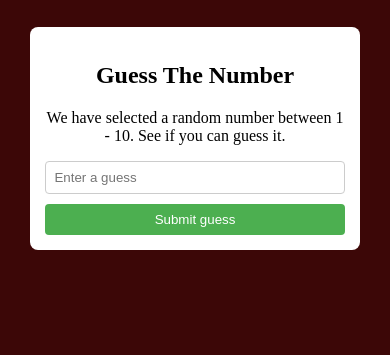
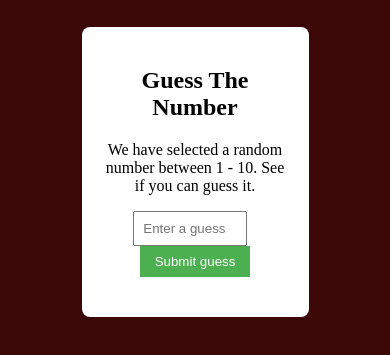
Before and after one commit to anshul-1403/Guessing-Number, a plain HTML site: page index.html in a window 390 px wide. Shown: the part 61-416 px from the top of the page. Drawn offline with Linux system fonts and the light colour scheme.

Commit message:
Update index.html

```diff
--- a/index.html
+++ b/index.html
@@ -10,48 +10,37 @@
             color: white;
             text-align: center;
         }
-.container {
+        .container
+        {
             background-color: white;
             color: black;
-    width: 80%;
-    max-width: 500px;
+            width: 50%;
             margin: 30px auto;
             padding: 20px;
             border-radius: 8px;
         }
-
-input[type="text"] {
+        input[type="text"]
+        {
             padding: 8px;
-    width: 80%;
-    margin-bottom: 10px; /* Space between input and button */
-    border: 1px solid #ccc;
-    border-radius: 4px;
-    box-sizing: border-box;
+            width: 50%;
+            margin-right: 10px;
         }
-
-button {
+        button
+        {
             padding: 8px 15px;
             background-color: #4caf50;
             color: white;
             border: none;
             cursor: pointer;
-    border-radius: 4px;
-    width: 80%; /* Ensures button is the same width as the input field */
         }
-
-button:hover {
+        button:hover
+        {
             background-color: #45a049;
         }
-
-@media (max-width: 600px) {
-    input[type="text"], button {
-        width: 100%; /* Full width on small screens */
+        .message
+        {
+            margin-top: 20px;
         }
-    .container {
-        padding: 15px;
-    }
-}
-
     </style>
 </head>
 <body>
```
Lines whose indentation alone changed are shown as unchanged.
